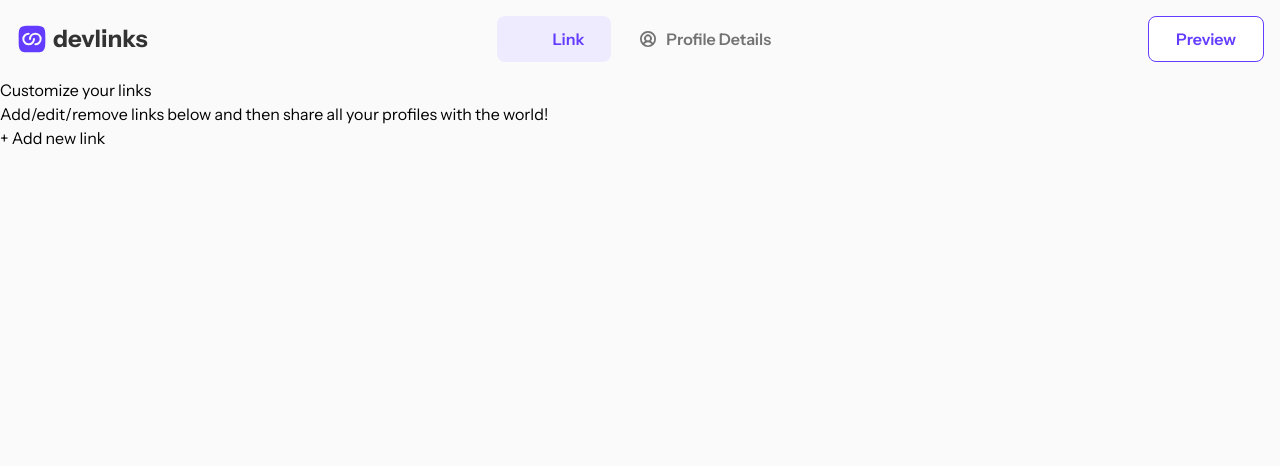
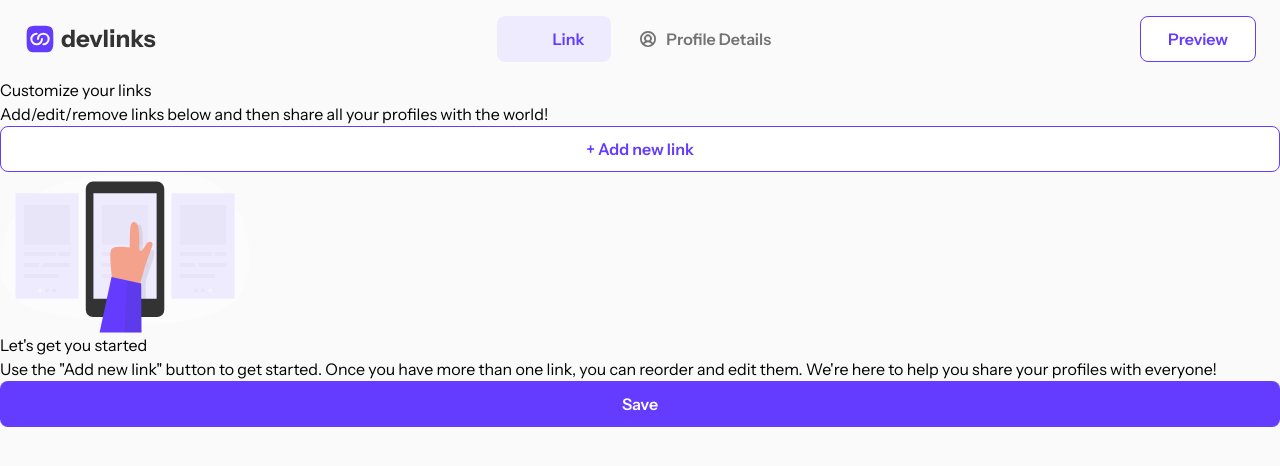
Before and after one commit to jownsu/link-sharing-app, a Next.js app: page /links in a window 1280 px wide. Shown: the top 466 px of the page. Built offline with nearby package versions, Linux system fonts and the light colour scheme.

Commit message:
Adust container utility

```diff
--- /dev/null
+++ b/app/(pages)/links/_components/LinkList.tsx
@@ -0,0 +1,39 @@
+"use client";
+
+import { useState } from "react";
+import EmptyIcon from "@/public/icons/illustration-empty.svg";
+import Button from "@/app/_components/Button";
+
+const LinkList = () => {
+    const [links, setLinks] = useState([]);
+
+    return (
+        <div>
+            <Button
+                variant={"outline"}
+                size={"full"}
+                type="submit"
+            >
+                + Add new link
+            </Button>
+            {!!links.length && <p>Render List</p>}
+
+            {!links.length && (
+                <div>
+                    <EmptyIcon />
+                    <h2>Let&apos;s get you started</h2>
+                    <p>
+                        Use the &quot;Add new link&quot; button to get started.
+                        Once you have more than one link, you can reorder and
+                        edit them. We&apos;re here to help you share your
+                        profiles with everyone!
+                    </p>
+                </div>
+            )}
+
+            <Button size="full">Save</Button>
+        </div>
+    );
+};
+
+export default LinkList;
--- a/app/(pages)/links/page.tsx
+++ b/app/(pages)/links/page.tsx
@@ -1,3 +1,5 @@
+import LinkList from "./_components/LinkList";
+
 const LinkPage = () => {
     return (
         <div>
@@ -6,7 +8,7 @@ const LinkPage = () => {
                 Add/edit/remove links below and then share all your profiles
                 with the world!
             </p>
-            <button>+ Add new link</button>
+            <LinkList />
         </div>
     );
 };
--- a/app/_components/NavBar.tsx
+++ b/app/_components/NavBar.tsx
@@ -5,7 +5,7 @@ import NavLink from "./NavLink";
 
 const NavBar = () => {
     return (
-        <nav className="container mx-auto flex items-center p-[1.6rem]">
+        <nav className="container flex items-center py-[1.6rem]">
             <DevlinkLogo className="mr-auto flex-shrink-0" size="sm" />
             <NavLink path="links" />
             <NavLink path="profile" />
--- a/app/globals.css
+++ b/app/globals.css
@@ -28,4 +28,8 @@ body {
 	.text-balance {
 		text-wrap: balance;
 	}
+
+	.container {
+        @apply xl:!max-w-[1392px] max-w-full;
+    }
 }
--- a/tailwind.config.ts
+++ b/tailwind.config.ts
@@ -7,6 +7,13 @@ const config: Config = {
 		"./app/**/*.{js,ts,jsx,tsx,mdx}"
 	],
 	theme: {
+		container: {
+			center: true,
+			padding: {
+				DEFAULT: "1.6rem",
+				md: "2.4rem",
+			}
+		},
 		extend: {
 			backgroundImage: {
 				"gradient-radial": "radial-gradient(var(--tw-gradient-stops))",
```
